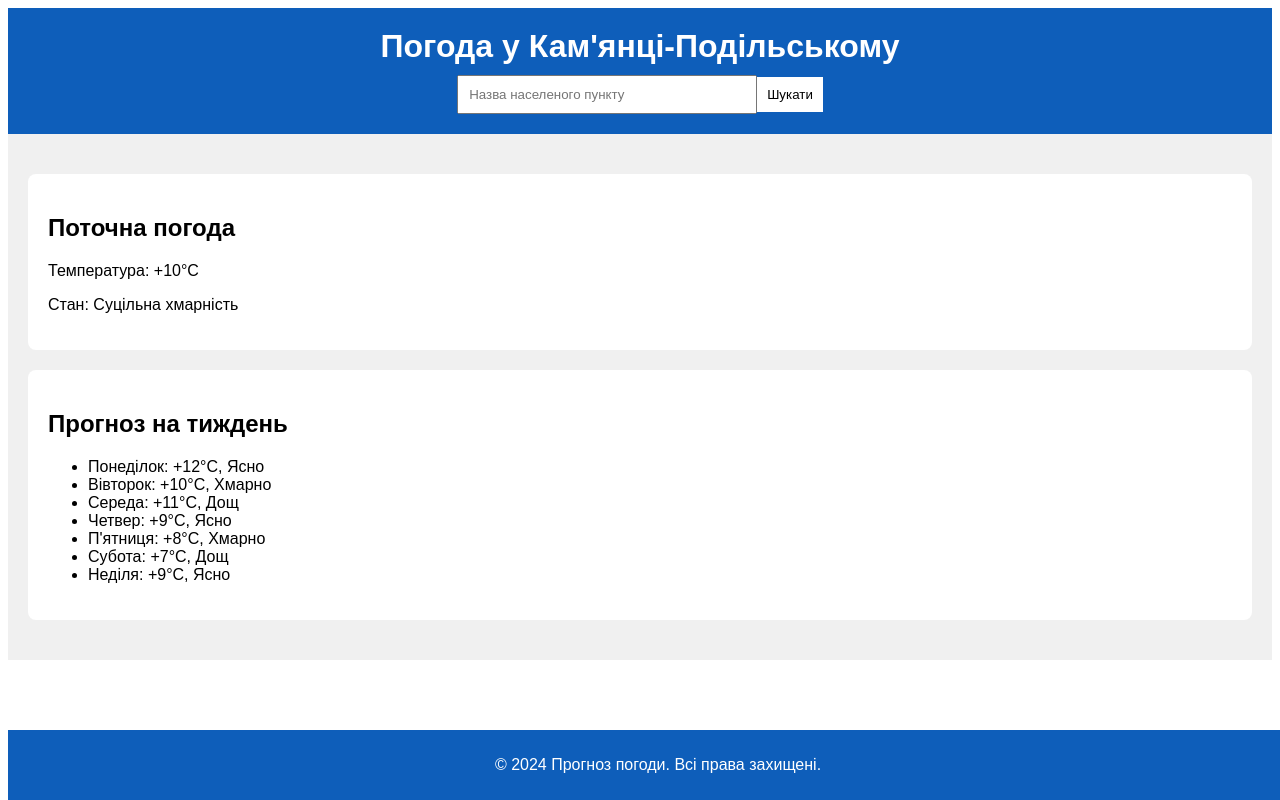
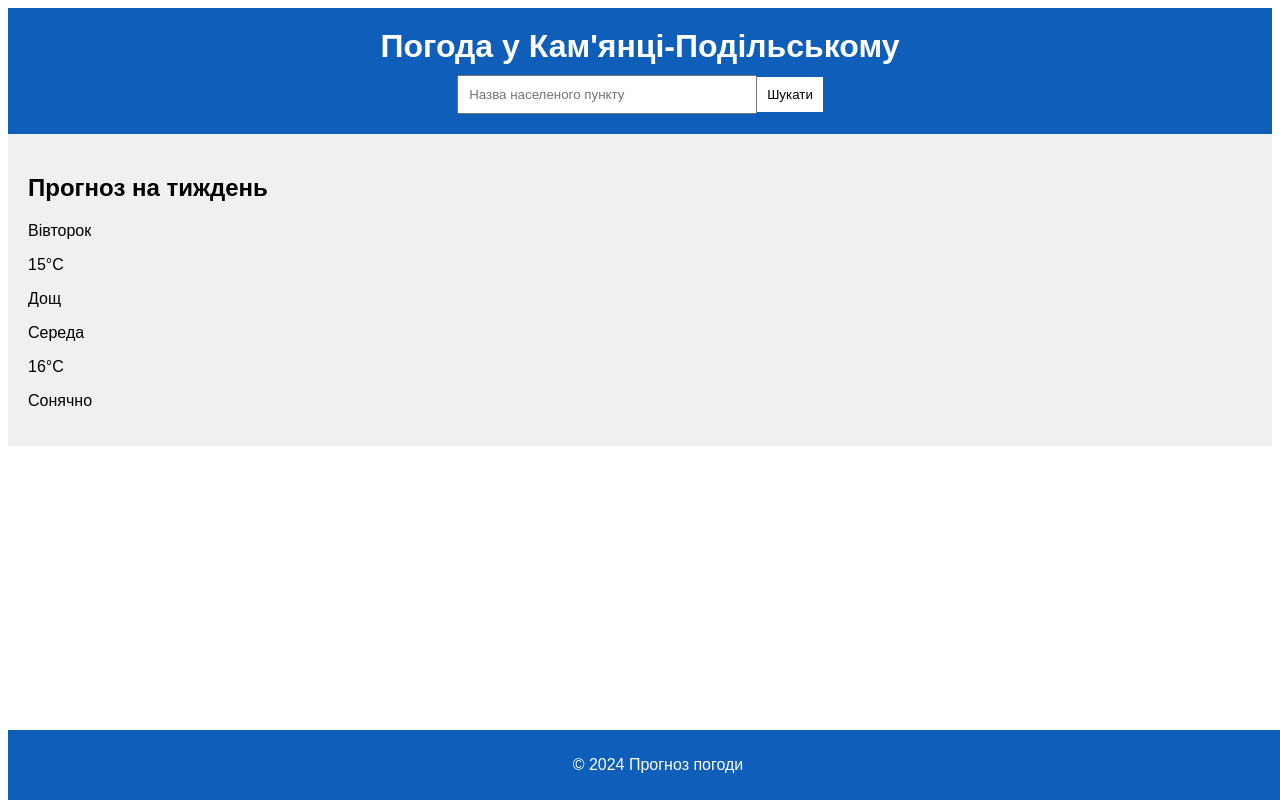
Before and after one commit to IT-Kamianets/weathersense, an Angular app: page / in a window 1280 px wide. Built offline with nearby package versions, Linux system fonts and the light colour scheme.

Commit message:
Update2 app.component.html

```diff
--- a/src/app/app.component.html
+++ b/src/app/app.component.html
@@ -3,42 +3,38 @@
 <head>
     <meta charset="UTF-8">
     <meta name="viewport" content="width=device-width, initial-scale=1">
+    <meta name="theme-color" content="#0e5eba">
     <title>Прогноз погоди у Кам'янці-Подільському</title>
-    <meta name="description" content="Прогноз погоди у Кам'янці-Подільському на тиждень">
-    <link rel="stylesheet" href="app.component.scss">
+    <link rel="stylesheet" href="styles.css">
 </head>
 <body>
+    <div class="container">
         <header>
             <h1>Погода у Кам'янці-Подільському</h1>
-        <form>
-            <input type="search" placeholder="Назва населеного пункту" aria-label="Пошук">
+            <form class="search-form">
+                <input type="search" placeholder="Назва населеного пункту" aria-label="Пошук населенного пункту" />
                 <button type="submit">Шукати</button>
             </form>
         </header>
-
         <main>
-        <section class="current-weather">
-            <h2>Поточна погода</h2>
-            <p>Температура: +10°C</p>
-            <p>Стан: Суцільна хмарність</p>
-        </section>
-
-        <section class="weekly-forecast">
             <h2>Прогноз на тиждень</h2>
-            <ul>
-                <li>Понеділок: +12°C, Ясно</li>
-                <li>Вівторок: +10°C, Хмарно</li>
-                <li>Середа: +11°C, Дощ</li>
-                <li>Четвер: +9°C, Ясно</li>
-                <li>П'ятниця: +8°C, Хмарно</li>
-                <li>Субота: +7°C, Дощ</li>
-                <li>Неділя: +9°C, Ясно</li>
-            </ul>
-        </section>
+            <div class="forecast">
+                <div class="day">
+                    <p>Вівторок</p>
+                    <p>15°C</p>
+                    <p>Дощ</p>
+                </div>
+                <div class="day">
+                    <p>Середа</p>
+                    <p>16°C</p>
+                    <p>Сонячно</p>
+                </div>
+                <!-- Додай більше днів за потреби -->
+            </div>
         </main>
-
         <footer>
-        <p>&copy; 2024 Прогноз погоди. Всі права захищені.</p>
+            <p>&copy; 2024 Прогноз погоди</p>
         </footer>
+    </div>
 </body>
 </html>
```
Lines whose indentation alone changed are shown as unchanged.
